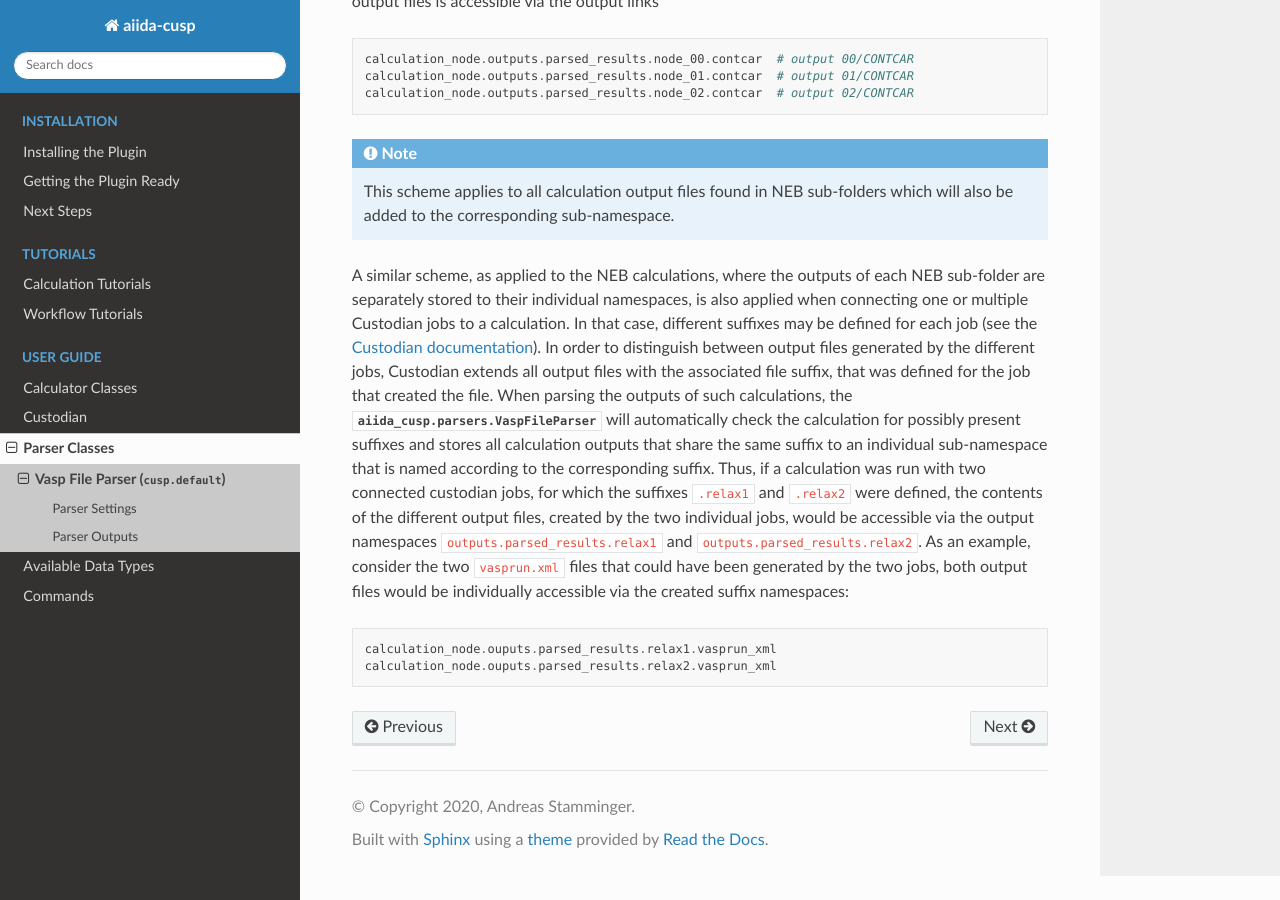
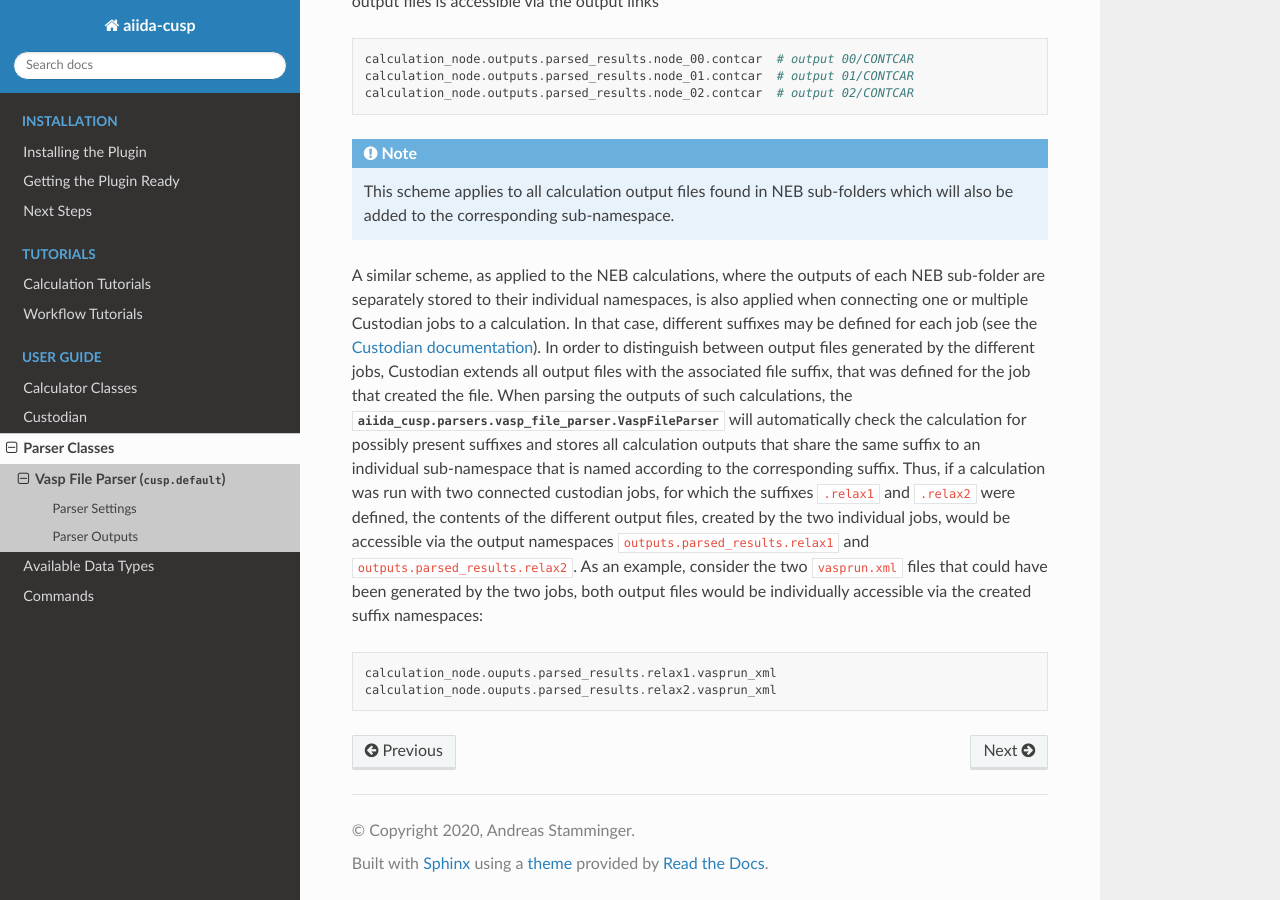
Before and after one commit to aiida-cusp/aiida-cusp, a Sphinx documentation site: the page built from docs/source/user_guide/parsers/vasp_file_parser.rst, in a window 1280 px wide and 900 px high, scrolled down 1693 px. Built offline with Sphinx 7.4.7 and the Read the Docs theme 2.0.0, drawn with Linux system fonts in a browser that asks for light colours; pages that are not in the unit, such as notebooks, are missing from menus.

Commit message:
Fix wrong class references

```diff
--- a/docs/source/user_guide/custodian/jobs.rst
+++ b/docs/source/user_guide/custodian/jobs.rst
@@ -25,7 +25,7 @@
    Please also refer to the :ref:`user-guide-calculators-vaspcalculator-inputs-vasp` and :ref:`Custodian Settings<user-guide-calculators-vaspcalculator-inputs-custodian>` sections as part of the :class:`~aiida_cusp.calculators.VaspCalculation` documentation, which discuss the required and / or optional code inputs for calculations in more detail
 
 Therefore, the actual VASP executable is already fully defined via the non-optional :class:`~aiida.orm.Code` object and does not need to be set when setting up one or multiple :class:`~custodian.vasp.jobs.VaspJob` objects that will be connected to the calculation.
-Thus, instead of passing an explicit input, defining the VASP command to be run, it is sufficient to simply initialize the ``vasp_cmd`` parameter on the :class:`~custodian.jobs.vasp.VaspJob` object with value :class:`None`, when used with calculations defined by this plugin.
+Thus, instead of passing an explicit input, defining the VASP command to be run, it is sufficient to simply initialize the ``vasp_cmd`` parameter on the :class:`~custodian.vasp.jobs.VaspJob` object with value :class:`None`, when used with calculations defined by this plugin.
 For instance:
 
 .. code-block:: python
@@ -33,7 +33,7 @@
    from custodian.vasp.jobs import VaspJob
    double_relax = VaspJob.double_relaxation_run(None)
 
-Note that the same also applies when the Custodian job is not setup from one of the provided constructor, as shown in the example above, but rather initialized directly from the :class:`~custodian.jobs.vasp.VaspJob` class:
+Note that the same also applies when the Custodian job is not setup from one of the provided constructor, as shown in the example above, but rather initialized directly from the :class:`~custodian.vasp.jobs.VaspJob` class:
 
 .. code-block:: python
 
--- a/docs/source/user_guide/parsers/vasp_file_parser.rst
+++ b/docs/source/user_guide/parsers/vasp_file_parser.rst
@@ -76,7 +76,7 @@
 A similar scheme, as applied to the NEB calculations, where the outputs of each NEB sub-folder are separately stored to their individual namespaces, is also applied when connecting one or multiple Custodian jobs to a calculation.
 In that case, different suffixes may be defined for each job (see the :ref:`Custodian documentation<user-guide-custodian-jobs>`).
 In order to distinguish between output files generated by the different jobs, Custodian extends all output files with the associated file suffix, that was defined for the job that created the file.
-When parsing the outputs of such calculations, the :class:`aiida_cusp.parsers.VaspFileParser` will automatically check the calculation for possibly present suffixes and stores all calculation outputs that share the same suffix to an individual sub-namespace that is named according to the corresponding suffix.
+When parsing the outputs of such calculations, the :class:`aiida_cusp.parsers.vasp_file_parser.VaspFileParser` will automatically check the calculation for possibly present suffixes and stores all calculation outputs that share the same suffix to an individual sub-namespace that is named according to the corresponding suffix.
 Thus, if a calculation was run with two connected custodian jobs, for which the suffixes ``.relax1`` and ``.relax2`` were defined, the contents of the different output files, created by the two individual jobs, would be accessible via the output namespaces ``outputs.parsed_results.relax1`` and ``outputs.parsed_results.relax2``.
 As an example, consider the two ``vasprun.xml`` files that could have been generated by the two jobs, both output files would be individually accessible via the created suffix namespaces:
 
```
